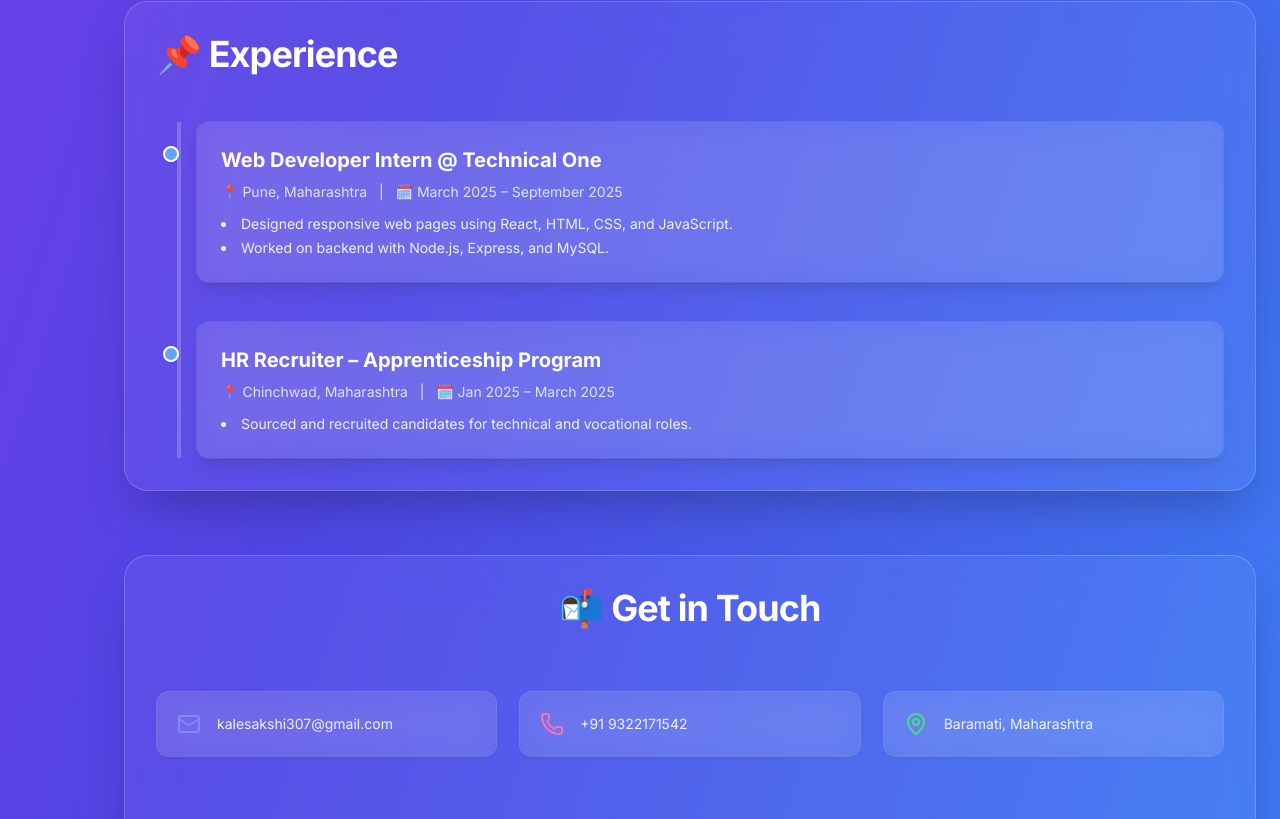
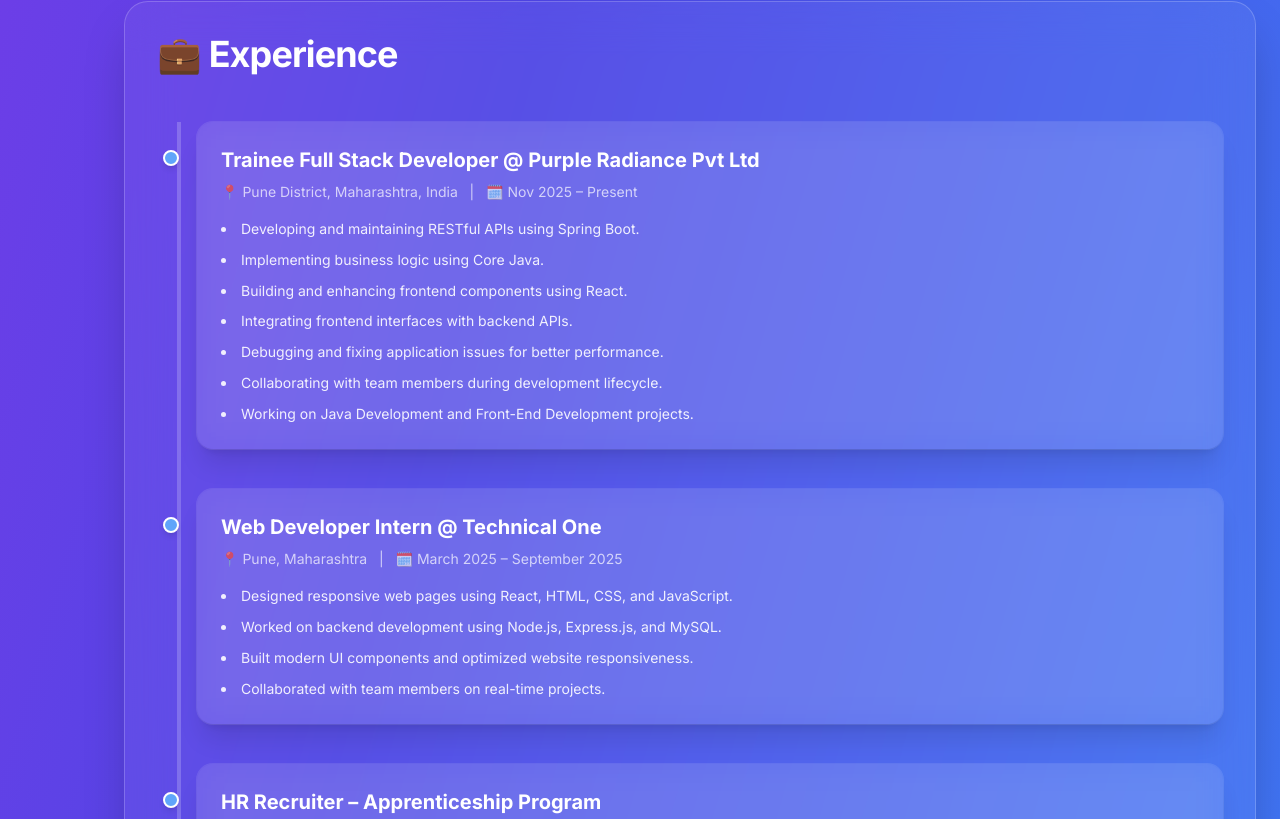
Before and after one commit to Itzmeyogesh/sakshi-portfolio, a React (Vite) app: page / in a window 1280 px wide. Shown: the part 2601-3420 px from the top of the page. Built offline with nearby package versions, Linux system fonts and the light colour scheme.

Commit message:
Update Experience.jsx

```diff
--- a/src/sections/Experience.jsx
+++ b/src/sections/Experience.jsx
@@ -4,12 +4,28 @@
 
 const experiences = [
   {
+    title: "Trainee Full Stack Developer @ Purple Radiance Pvt Ltd",
+    date: "Nov 2025 – Present",
+    location: "Pune District, Maharashtra, India",
+    points: [
+      "Developing and maintaining RESTful APIs using Spring Boot.",
+      "Implementing business logic using Core Java.",
+      "Building and enhancing frontend components using React.",
+      "Integrating frontend interfaces with backend APIs.",
+      "Debugging and fixing application issues for better performance.",
+      "Collaborating with team members during development lifecycle.",
+      "Working on Java Development and Front-End Development projects.",
+    ],
+  },
+  {
     title: "Web Developer Intern @ Technical One",
     date: "March 2025 – September 2025",
     location: "Pune, Maharashtra",
     points: [
       "Designed responsive web pages using React, HTML, CSS, and JavaScript.",
-      "Worked on backend with Node.js, Express, and MySQL.",
+      "Worked on backend development using Node.js, Express.js, and MySQL.",
+      "Built modern UI components and optimized website responsiveness.",
+      "Collaborated with team members on real-time projects.",
     ],
   },
   {
@@ -18,6 +34,8 @@
     location: "Chinchwad, Maharashtra",
     points: [
       "Sourced and recruited candidates for technical and vocational roles.",
+      "Managed interview scheduling and candidate communication.",
+      "Maintained hiring records and recruitment reports.",
     ],
   },
 ];
@@ -27,42 +45,56 @@
   show: (i) => ({
     opacity: 1,
     y: 0,
-    transition: { delay: i * 0.2 },
+    transition: {
+      delay: i * 0.2,
+      duration: 0.6,
+      ease: "easeOut",
+    },
   }),
 };
 
-const Experience = () => (
+const Experience = () => {
+  return (
     <motion.section
       id="experience"
       className="p-8 rounded-3xl border border-white/20 bg-white/5 backdrop-blur-xl shadow-2xl space-y-12"
       initial="hidden"
       whileInView="show"
-    viewport={{ once: true, amount: 0.3 }}
+      viewport={{ once: true, amount: 0.2 }}
     >
+      {/* Heading */}
       <motion.h2
         className="text-3xl font-bold tracking-tight sm:text-4xl text-white"
         variants={fadeUp}
         custom={0}
       >
-      📌 Experience
+        💼 Experience
       </motion.h2>
 
+      {/* Timeline */}
       <div className="space-y-10 relative before:absolute before:left-5 before:top-0 before:bottom-0 before:w-1 before:bg-white/20">
         {experiences.map((exp, i) => (
           <motion.div
             key={i}
-          className="relative ml-10 p-6 bg-white/10 backdrop-blur-lg rounded-xl shadow-lg ring-1 ring-white/10"
+            className="relative ml-10 p-6 bg-white/10 backdrop-blur-lg rounded-2xl shadow-xl ring-1 ring-white/10 hover:scale-[1.02] transition duration-300"
             custom={i + 1}
             variants={fadeUp}
           >
             {/* Timeline Dot */}
-          <span className="absolute left-[-2.1rem] top-6 w-4 h-4 rounded-full bg-blue-400 border-2 border-white shadow-sm"></span>
+            <span className="absolute left-[-2.1rem] top-7 w-4 h-4 rounded-full bg-blue-400 border-2 border-white shadow-md"></span>
 
-          <h3 className="text-xl font-bold text-white mb-2">{exp.title}</h3>
-          <p className="text-sm text-white/80 mb-3">
+            {/* Title */}
+            <h3 className="text-xl font-bold text-white mb-2">
+              {exp.title}
+            </h3>
+
+            {/* Date & Location */}
+            <p className="text-sm text-white/70 mb-4">
               📍 {exp.location} &nbsp; | &nbsp; 🗓️ {exp.date}
             </p>
-          <ul className="list-disc list-inside text-white/90 text-sm space-y-1">
+
+            {/* Points */}
+            <ul className="list-disc list-inside text-white/90 text-sm space-y-2 leading-relaxed">
               {exp.points.map((point, idx) => (
                 <li key={idx}>{point}</li>
               ))}
@@ -72,5 +104,6 @@
       </div>
     </motion.section>
   );
+};
 
 export default Experience;
```
Lines whose indentation alone changed are shown as unchanged.
